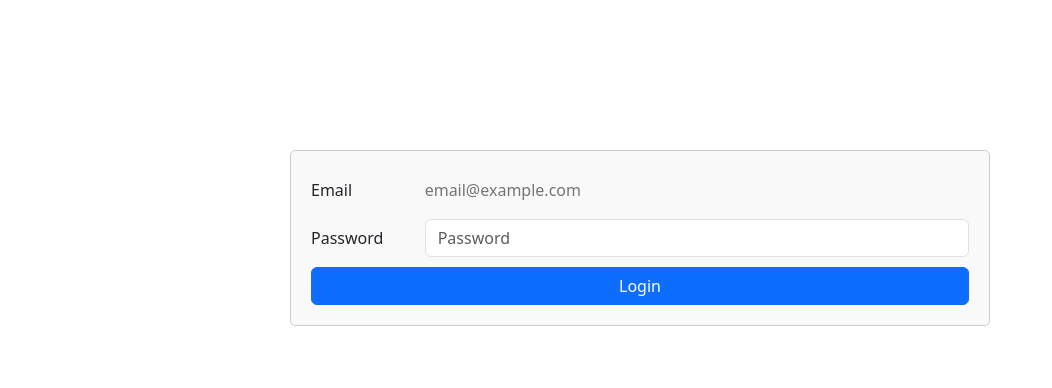
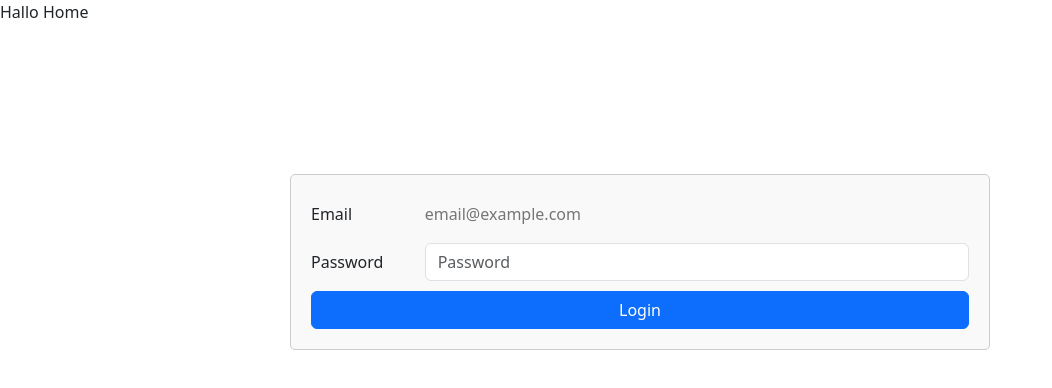
Before and after one commit to Wandati/Food-Court-Web-Application, a React (Create React App) app: page / in a window 1280 px wide. Shown: the top 388 px of the page, without its empty margins (0-1052 px from the left). Built offline with nearby package versions, Linux system fonts and the light colour scheme; no server answers.

Commit message:
set up routing

```diff
--- a/package.json
+++ b/package.json
@@ -8,6 +8,7 @@
     "@testing-library/user-event": "^13.5.0",
     "react": "^18.2.0",
     "react-dom": "^18.2.0",
+    "react-router-dom": "^6.14.2",
     "react-scripts": "5.0.1",
     "web-vitals": "^2.1.4"
   },
--- a/src/App.js
+++ b/src/App.js
@@ -1,13 +1,24 @@
 import Login from "./components/Login";
 import { useState } from "react";
+import { Route,Routes } from "react-router-dom";
+import Home from "./components/Home";
+
+
 
 function App() {
-
   const[person,setPerson]=useState({})
 
   return <div className="App">
 
+      <Routes>
+        <Route path="/" element={ <Home />} /> {/* 👈 Renders at /app/ */}
+      </Routes>
+
+
     <Login person={person} setPerson={setPerson}/>
+
+
+
   </div>;
 }
 
--- a/src/components/Home.js
+++ b/src/components/Home.js
@@ -0,0 +1,9 @@
+const Home = () => {
+    return (
+        <>
+        <p>Hallo Home </p>
+        </>
+      );
+}
+
+export default Home;
--- a/src/index.js
+++ b/src/index.js
@@ -2,10 +2,14 @@
 import ReactDOM from "react-dom/client";
 import "./index.css";
 import App from "./App";
+import { BrowserRouter } from "react-router-dom";
 
 const root = ReactDOM.createRoot(document.getElementById("root"));
 root.render(
   <React.StrictMode>
+    <BrowserRouter>
     <App />
+    </BrowserRouter>
+
   </React.StrictMode>
 );
```
Also changed, not shown: 1 other file (tests, documents, lock files or other folders).
